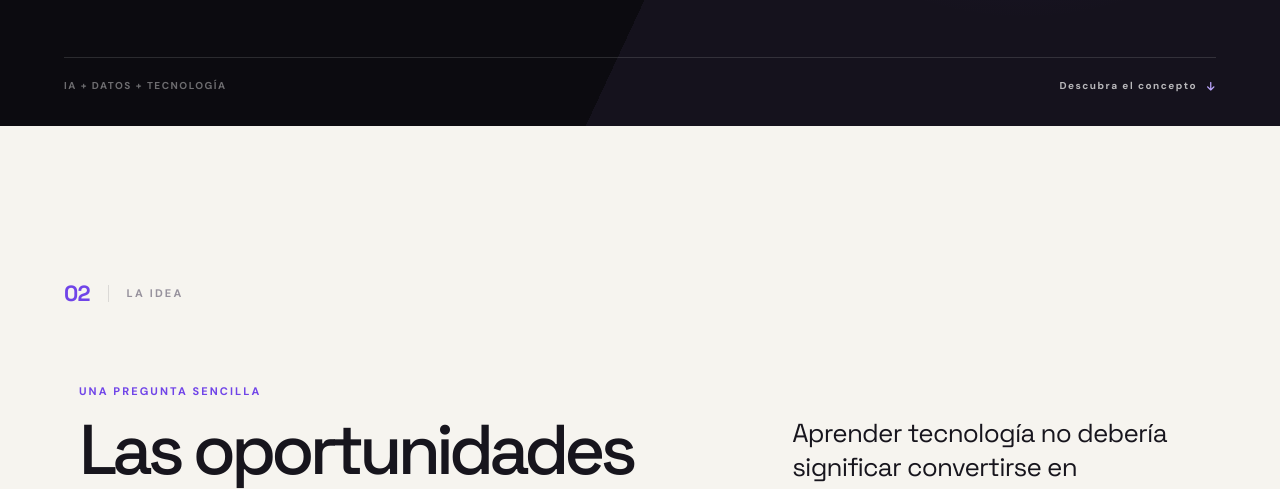
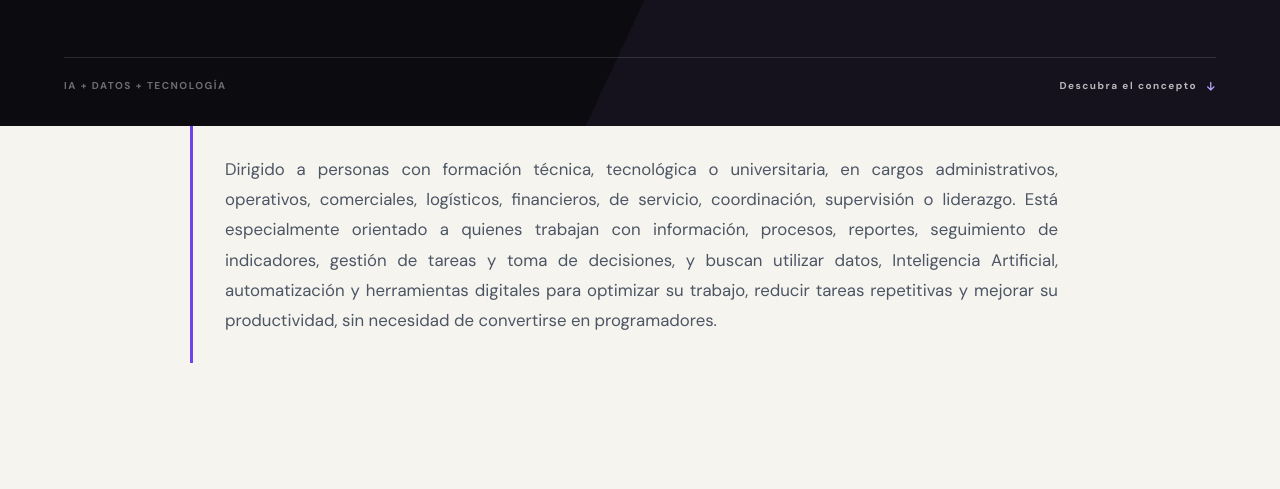
Before and after one commit to Khadija1103/El-Empleado-Aumentado, a plain HTML site: page index.html in a window 1280 px wide. Shown: the part 674-1163 px from the top of the page. Drawn offline with Linux system fonts and the light colour scheme.

Commit message:
Mejora publico objetivo del curso

```diff
--- a/css/style.css
+++ b/css/style.css
@@ -2455,6 +2455,18 @@ select {
     font-size: 10px;
 }
 
+.audience-text {
+    max-width: 900px;
+    margin: 0 auto;
+    padding: 28px 32px;
+    border-left: 3px solid var(--purple);
+    background: var(--bg-soft);
+    font-size: 1.05rem;
+    line-height: 1.8;
+    color: #4b5563;
+    text-align: justify;
+}
+
 
 /* =========================================================
    ANIMACIONES
--- a/index.html
+++ b/index.html
@@ -1,3 +1,4 @@
+
 <!DOCTYPE html>
 <html lang="es">
 
@@ -44,6 +45,7 @@
     <link rel="stylesheet" href="css/style.css">
 
 </head>
+
 <body>
 
 <!-- =====================================================
@@ -196,6 +198,24 @@
 
 
 <!-- =====================================================
+     PÚBLICO OBJETIVO
+===================================================== -->
+
+<section class="audience">
+
+    <div class="container">
+
+        <p class="audience-text">
+            Dirigido a personas con formación técnica, tecnológica o universitaria, en cargos administrativos, operativos, comerciales, logísticos, financieros, de servicio, coordinación, supervisión o liderazgo. Está especialmente orientado a quienes trabajan con información, procesos, reportes, seguimiento de indicadores, gestión de tareas y toma de decisiones, y buscan utilizar datos, Inteligencia Artificial, automatización y herramientas digitales para optimizar su trabajo, reducir tareas repetitivas y mejorar su productividad, sin necesidad de convertirse en programadores.
+
+        </p>
+
+    </div>
+
+</section>
+
+
+<!-- =====================================================
      IDEA
 ===================================================== -->
 
@@ -258,6 +278,7 @@
             <span>LA PREMISA</span>
 
             <div>
+
                 <strong>
                     Primero entendemos el trabajo.
                 </strong>
@@ -265,6 +286,7 @@
                 <strong>
                     Después elegimos la tecnología.
                 </strong>
+
             </div>
 
         </div>
@@ -285,6 +307,7 @@
         <div class="section-intro">
 
             <div>
+
                 <span class="small-label">
                     LO QUE VA A DESARROLLAR
                 </span>
@@ -292,6 +315,7 @@
                 <h2>
                     Cinco capacidades.
                 </h2>
+
             </div>
 
             <p>
```
